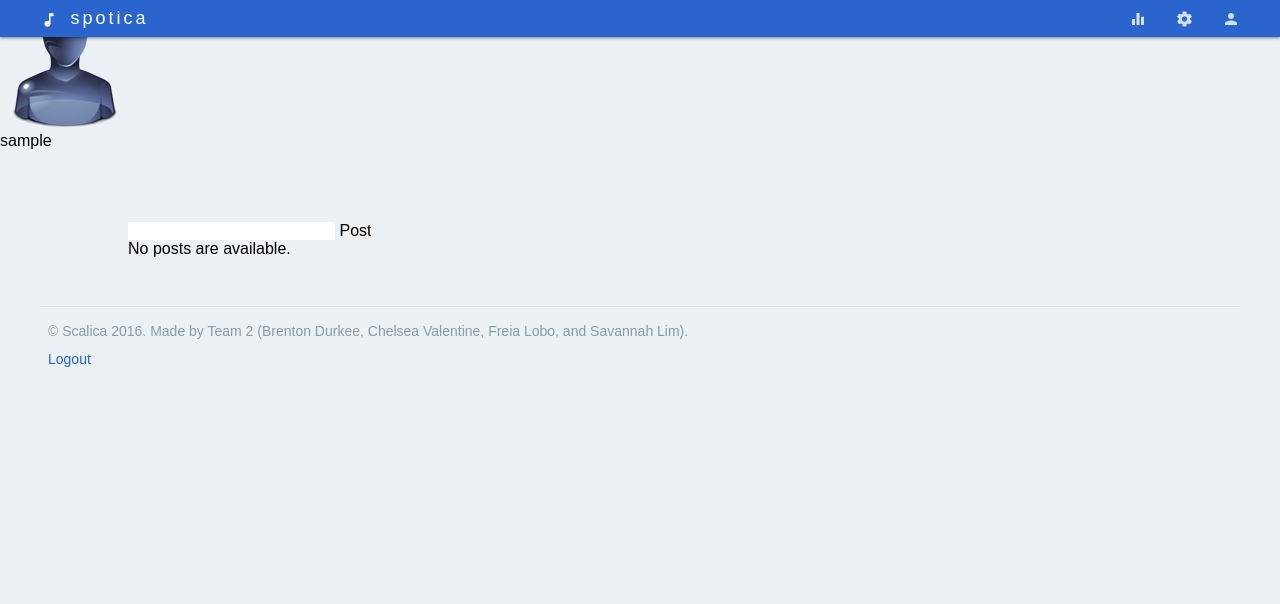
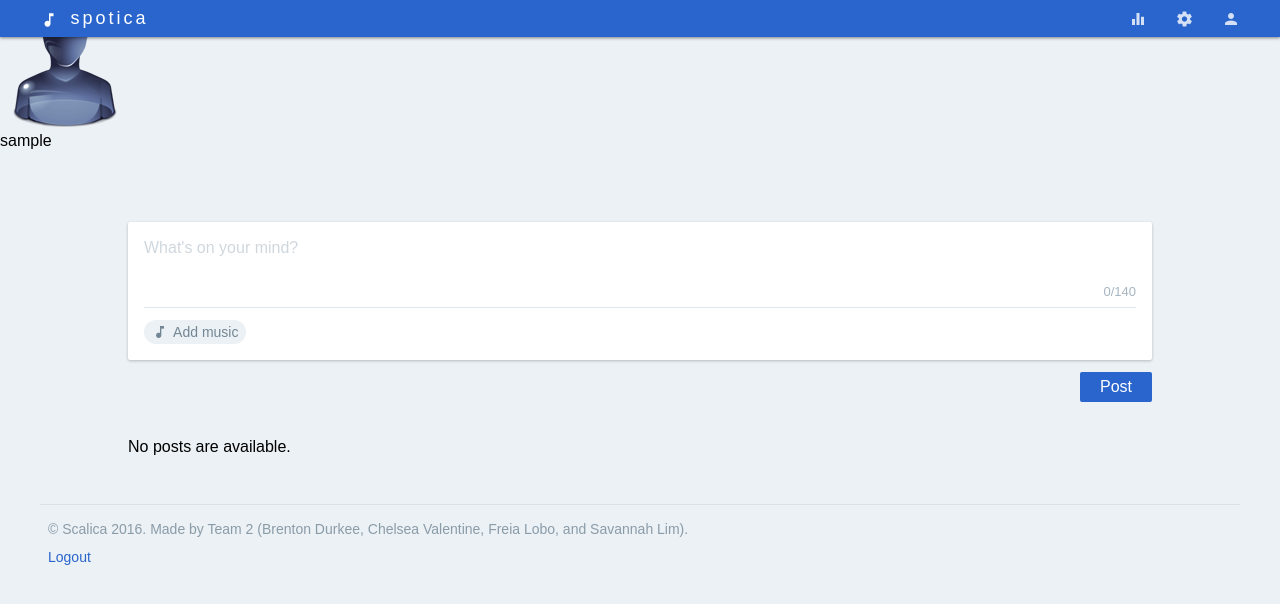
Before and after one commit to brentdur/spotica, a Django app: page / in a window 1280 px wide. Shown: the top 604 px of the page. Run offline with Django 3.2, Linux system fonts and the light colour scheme; the visitor is signed in with stand-in values (Sample User, id 1); data that the repository does not hold is empty.

Commit message:
Style the post input box.

```diff
--- /dev/null
+++ b/web/scalica/micro/static/micro/css/components/_editor-input.scss
@@ -0,0 +1,21 @@
+.editorInput__field {
+  color: $dark-grey2;
+  line-height: 1.2;
+  resize: none;
+  width: 100%;
+
+  &::placeholder {
+    color: $grey4 !important;
+  }
+
+  &::selection {
+    background-color: rgba($gold5, .5);
+  }
+}
+
+.editorInput__counter {
+  color: $grey4;
+  font-size: 13px;
+  padding: 4px 0 8px;
+  text-align: right;
+}
--- /dev/null
+++ b/web/scalica/micro/static/micro/css/components/_editor.scss
@@ -0,0 +1,16 @@
+.editor {
+  display: flex;
+  flex-wrap: wrap;
+  justify-content: flex-end;
+  margin: 0 0 36px 0;
+}
+
+.editor__container {
+  background-color: $white;
+  box-shadow: 0 1px 3px rgba($black, .25);
+  border-radius: 2px;
+  display: block;
+  margin-bottom: 12px;
+  padding: 16px;
+  width: 100%;
+}
--- /dev/null
+++ b/web/scalica/micro/static/micro/css/components/_post-type.scss
@@ -0,0 +1,16 @@
+.postType {
+  background-color: $light-grey4;
+  border-radius: 16px;
+  color: $grey2;
+  display: block;
+  font-size: 14px;
+  padding: 4px 8px;
+
+  &:hover {
+    background-color: $light-grey3;
+  }
+
+  &:active {
+    background-color: $light-grey2;
+  }
+}
--- /dev/null
+++ b/web/scalica/micro/static/micro/css/components/_post-types.scss
@@ -0,0 +1,9 @@
+.postTypes {
+  border-top: 1px solid $light-grey3;
+  display: block;
+  padding-top: 12px;
+
+  &:disabled {
+    opacity: .5;
+  }
+}
--- /dev/null
+++ b/web/scalica/micro/static/micro/css/components/_song-choice.scss
@@ -0,0 +1,33 @@
+.songChoice {
+  border-top: 1px solid $light-grey3;
+  padding: 16px 0;
+}
+
+.songChoice__details {
+  display: inline-block;
+  margin-left: 12px;
+  vertical-align: top;
+}
+
+.songChoice__album,
+.songChoice__artist,
+.songChoice__song {
+  vertical-align: middle;
+}
+
+.songChoice__album {
+  background-color: $light-grey4;
+  height: 100px;
+  width: 100px;
+}
+
+.songChoice__song {
+  font-size: 16px;
+  font-weight: 500;
+  margin-bottom: 6px;
+}
+
+.songChoice__artist {
+  font-size: 14px;
+  font-weight: 300;
+}
--- a/web/scalica/micro/static/micro/css/elements/_form.scss
+++ b/web/scalica/micro/static/micro/css/elements/_form.scss
@@ -1,3 +1,7 @@
+.form {
+  width: 100%;
+}
+
 .form__note {
   font-size: 13px;
   padding: 16px 0;
--- a/web/scalica/micro/static/micro/css/style.css
+++ b/web/scalica/micro/static/micro/css/style.css
@@ -281,6 +281,9 @@ body {
   margin: 16px 0;
   padding: 12px 6px; }
 
+.form {
+  width: 100%; }
+
 .form__note {
   font-size: 13px;
   padding: 16px 0;
@@ -377,4 +380,82 @@ body {
   padding: 12px 24px;
   width: 100%; }
 
+.editor {
+  display: flex;
+  flex-wrap: wrap;
+  justify-content: flex-end;
+  margin: 0 0 36px 0; }
+
+.editor__container {
+  background-color: #fff;
+  box-shadow: 0 1px 3px rgba(16, 22, 26, 0.25);
+  border-radius: 2px;
+  display: block;
+  margin-bottom: 12px;
+  padding: 16px;
+  width: 100%; }
+
+.editorInput__field {
+  color: #202B33;
+  line-height: 1.2;
+  resize: none;
+  width: 100%; }
+  .editorInput__field::placeholder {
+    color: #A7B6C2 !important; }
+  .editorInput__field::selection {
+    background-color: rgba(255, 201, 64, 0.5); }
+
+.editorInput__counter {
+  color: #A7B6C2;
+  font-size: 13px;
+  padding: 4px 0 8px;
+  text-align: right; }
+
+.postType {
+  background-color: #EBF1F5;
+  border-radius: 16px;
+  color: #738694;
+  display: block;
+  font-size: 14px;
+  padding: 4px 8px; }
+  .postType:hover {
+    background-color: #E1E8ED; }
+  .postType:active {
+    background-color: #D8E1E8; }
+
+.postTypes {
+  border-top: 1px solid #E1E8ED;
+  display: block;
+  padding-top: 12px; }
+  .postTypes:disabled {
+    opacity: .5; }
+
+.songChoice {
+  border-top: 1px solid #E1E8ED;
+  padding: 16px 0; }
+
+.songChoice__details {
+  display: inline-block;
+  margin-left: 12px;
+  vertical-align: top; }
+
+.songChoice__album,
+.songChoice__artist,
+.songChoice__song {
+  vertical-align: middle; }
+
+.songChoice__album {
+  background-color: #EBF1F5;
+  height: 100px;
+  width: 100px; }
+
+.songChoice__song {
+  font-size: 16px;
+  font-weight: 500;
+  margin-bottom: 6px; }
+
+.songChoice__artist {
+  font-size: 14px;
+  font-weight: 300; }
+
 /*# sourceMappingURL=style.css.map */
--- a/web/scalica/micro/static/micro/css/style.scss
+++ b/web/scalica/micro/static/micro/css/style.scss
@@ -14,3 +14,10 @@
 @import 'elements/icon';
 @import 'elements/input';
 @import 'elements/button';
+
+@import 'components/editor';
+@import 'components/editor-input';
+@import 'components/feed';
+@import 'components/post-type';
+@import 'components/post-types';
+@import 'components/song-choice';
--- a/web/scalica/micro/templates/micro/home.html
+++ b/web/scalica/micro/templates/micro/home.html
@@ -1,24 +1,54 @@
 {% extends "micro/base.html" %}
 {% load humanize %}
 {% load staticfiles %}
+
 {% block sidebar %}
-<img src="{% static "micro/images/user.png" %}" alt="Generic User"/> <br>
-{{ user.username }} <p>
+  <img src="{% static "micro/images/user.png" %}" alt="Generic User"/>
+  <br>
+  <p>{{ user.username }}</p>
 {% endblock %}
+
 {% block content %}
+  <div>
+    <form class="form" method="post" action="{% url 'micro:post' %}">
+      {% csrf_token %}
+      <div class="editor">
+        <div class="editor__container">
+          <div class="editor__input">
+            <textarea
+              name="text"
+              class="editorInput__field"
+              placeholder="What's on your mind?"
+              rows="2"></textarea>
+
+            <!-- TODO: replace max post length with a constant -->
+            <p class="editorInput__counter">0/140</p>
+          </div>
+          <div class="editor__songChoice"></div>
+          <div class="postTypes">
+            <button type="button" class="button postType">
+              <i class="material-icons button__icon postType__icon">music_note</i>
+              Add music
+            </button>
+          </div>
+
+          <div class="editor__overlay"></div>
+        </div>
+
+        <input type="submit" class="primary button editor__submit" value="Post">
+      </div>
+    </form>
+
+    <div class="feed">
+    </div>
+  </div>
+
   <div id="status">
     {% if my_post %}
      {{ my_post.text }} ({{ my_post.pub_date|naturaltime }})
     {% endif %}
   </div>
-<div id="post">
-  <form action="/micro/post/" method="post">
-    {% csrf_token %}
-    {{ post_form.text }}
-    <input type="submit" value="Post" />
-  </form>
-</div>
-<p>
+
   <div>
     {% if post_list %}
       <table id="postlist">
```
Also changed, not shown: web/scalica/micro/static/micro/css/components/_feed.scss (added), web/scalica/micro/static/micro/js/editor.js (added). Lines whose indentation alone changed are shown as unchanged.
